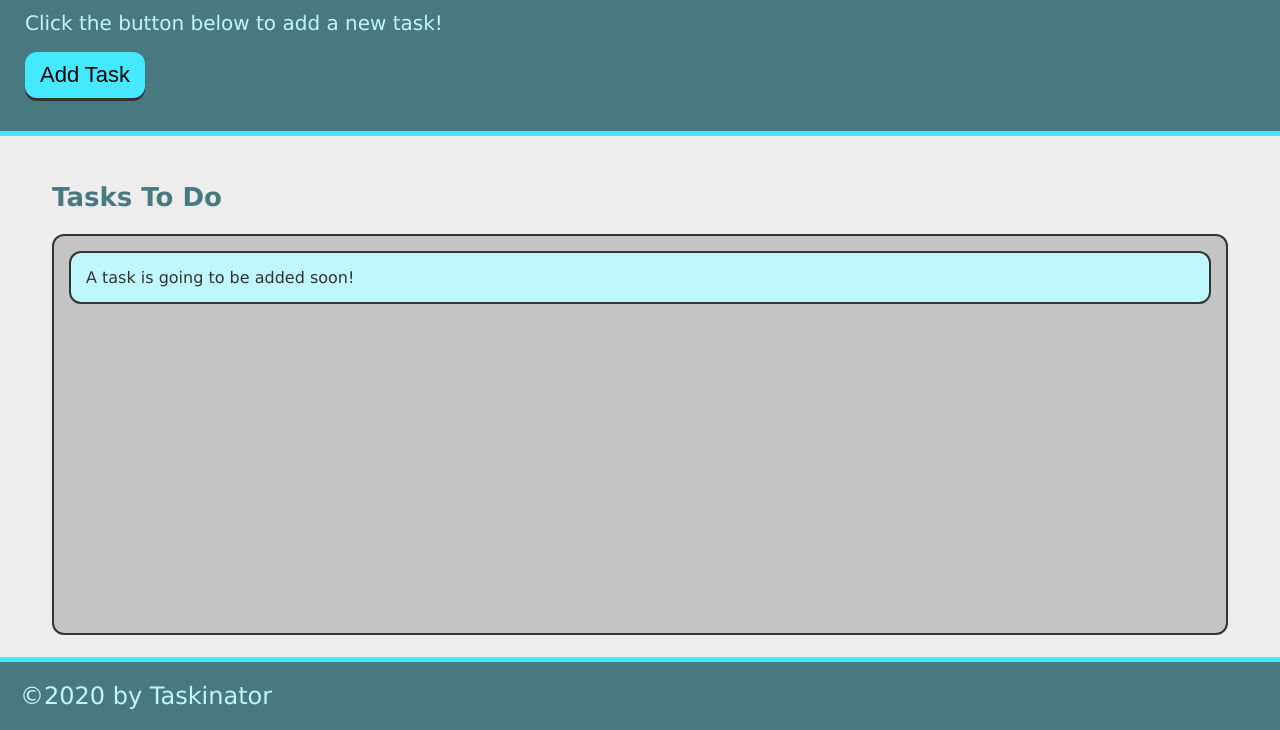
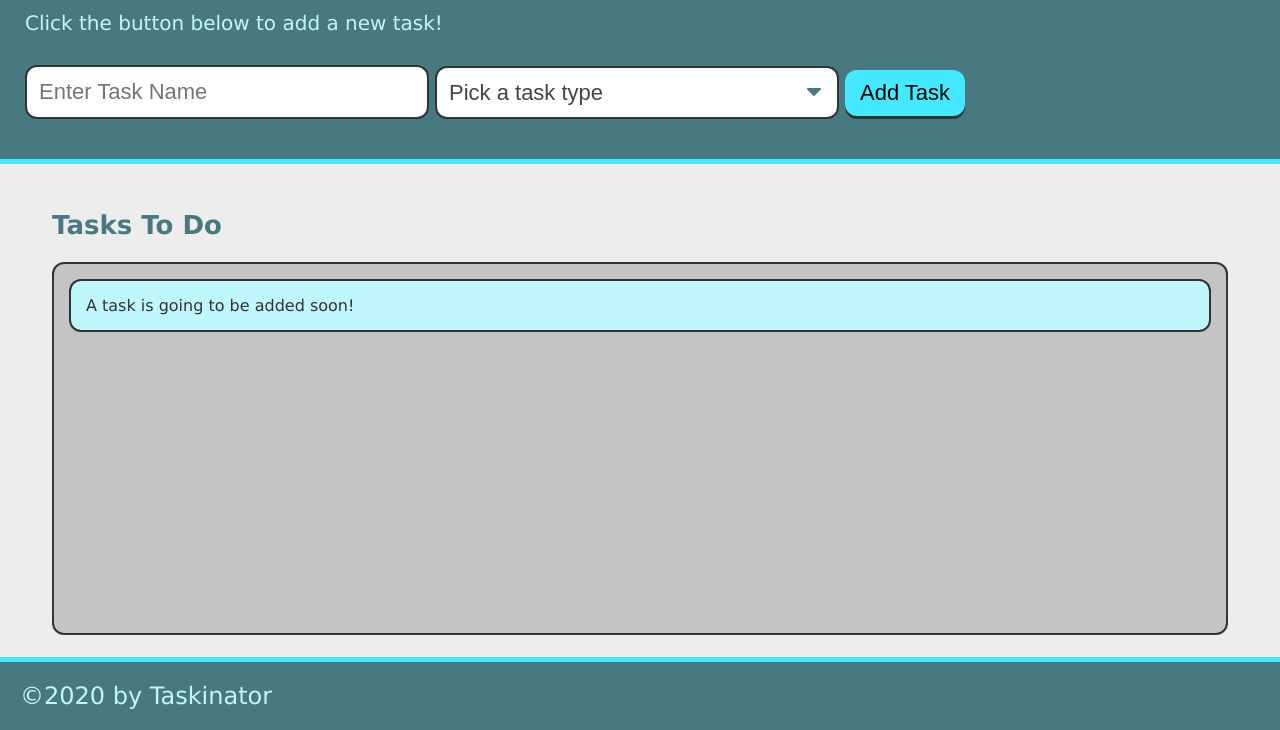
Before and after one commit to OSSATMTeamjc18/Taskinator, a plain HTML site: page index.html in a window 1280 px wide. Shown: the part 70-800 px from the top of the page. Drawn offline with Linux system fonts and the light colour scheme.

Commit message:
form and select addedd

```diff
--- a/index.html
+++ b/index.html
@@ -14,7 +14,24 @@
     <header>
         <h1>Taskinator</h1>
         <p>Click the button below to add a new task!</p>
-        <button class="btn" id="save-task">Add Task</button>
+        <form id="task-form">
+            <div class="form-group">
+                <input type="text" name="task-name" placeholder="Enter Task Name"/>
+            </div>
+
+            <div class="form-group">
+                <select name="task-type" class="select-dropdown">
+                    <option value="" disabled selected>Pick a task type</option>
+                    <option value="print">Print</option>
+                    <option value="web">Web</option>
+                    <option value="Mobile">Mobile</option>
+                </select>
+            </div>
+
+            <div class="form-group">
+                <button class="btn" id="save-task">Add Task</button>
+            </div>
+        </form>
     </header>
 
     <main class="page-content">
```
